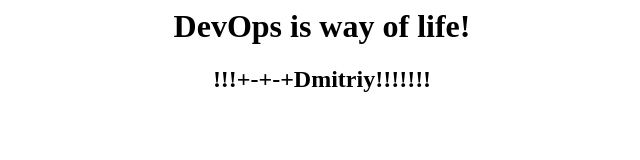
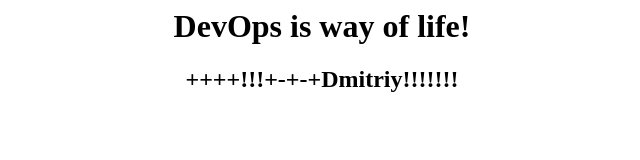
Before and after one commit to DmitriyPro/first-project-AWS-Docker, a plain HTML site: page index.html in a window 1280 px wide. Shown: the whole page, without its empty margins (318-958 px from the left). Drawn offline with Linux system fonts and the light colour scheme.

Commit message:
appendedtt

```diff
--- a/index.html
+++ b/index.html
@@ -4,6 +4,6 @@
   </head>
   <body>
     <h1 align="center"> DevOps is way of life! </h1>
-    <h2 align="center"> !!!+-+-+Dmitriy!!!!!!! </h2>
+    <h2 align="center"> ++++!!!+-+-+Dmitriy!!!!!!! </h2>
   </body>
 </html>
```
